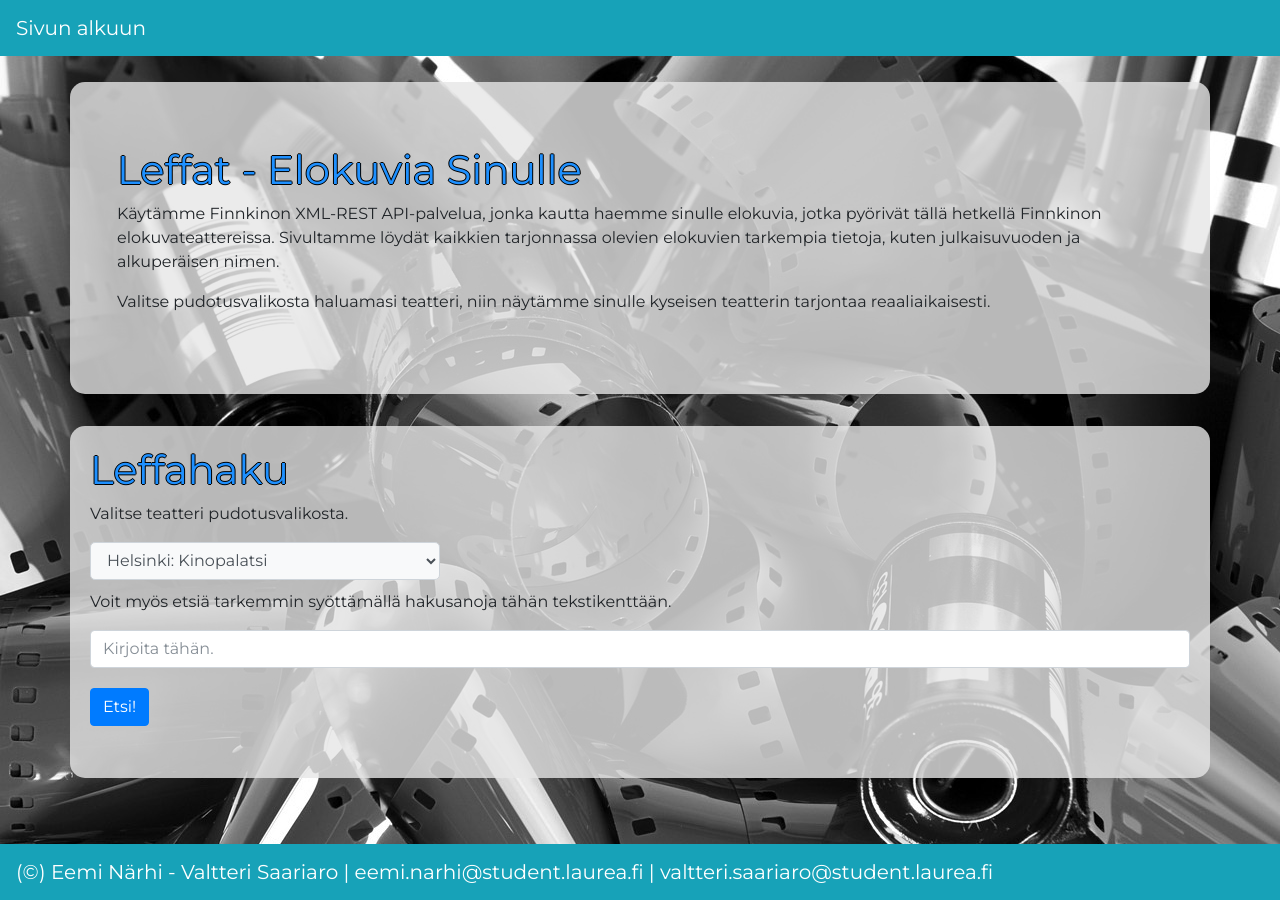
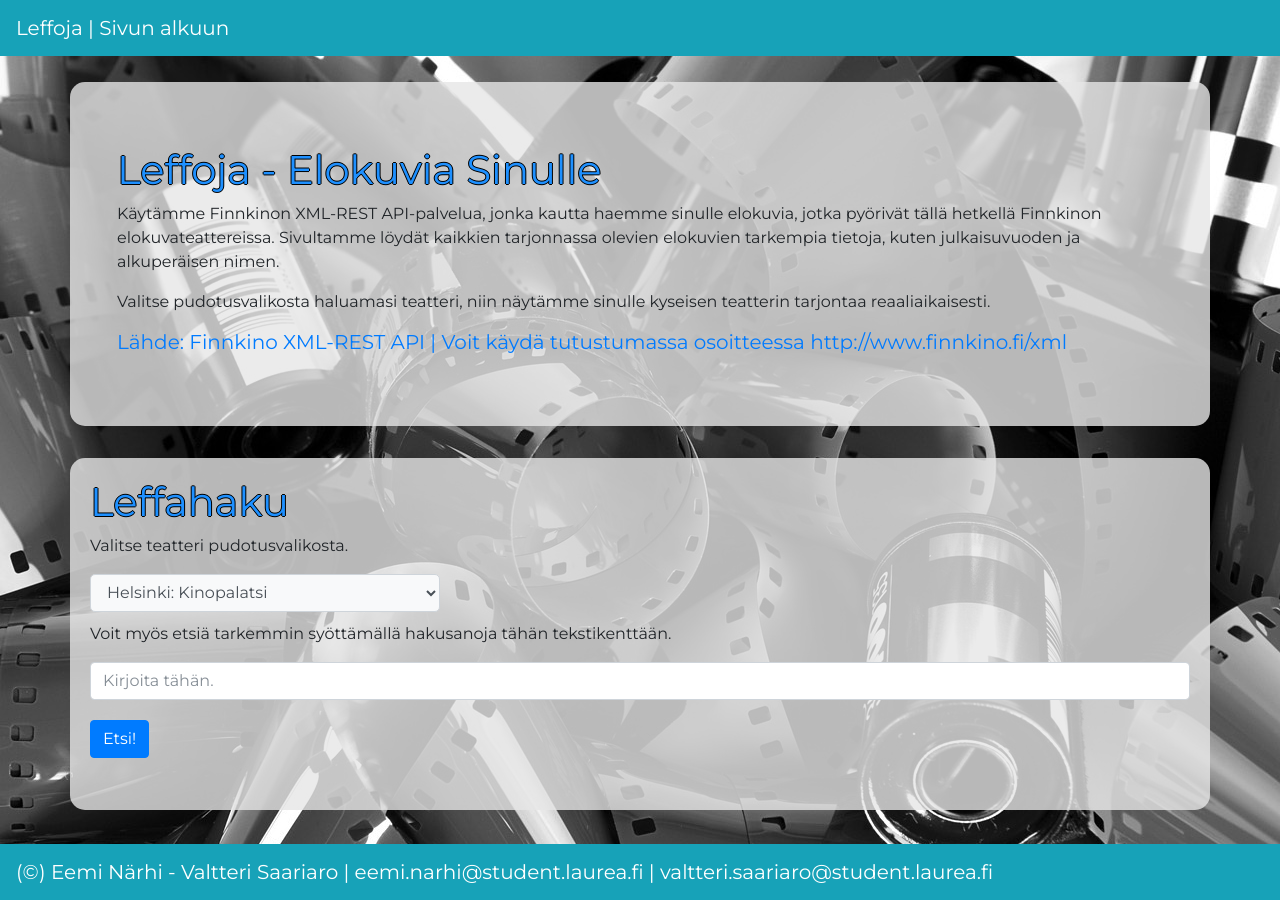
Before and after one commit to Emersson3/emersson3.github.io, a Jekyll site: the page Leffoja.html, which Jekyll copies as it is, in a window 1280 px wide. Built offline with Jekyll 4.4.1, drawn with Linux system fonts in a browser that asks for light colours; nearby versions of some CDN libraries.

Commit message:
Lisätty XML lähde ja nimityksiä uusittu

```diff
--- a/Leffoja.html
+++ b/Leffoja.html
@@ -295,13 +295,14 @@
 
 <body onLoad="vaihdaTausta()">
 	<nav class="navbar navbar-expand-sm navbar-dark bg-info sticky-top">
-  <a class="navbar-brand" href="#">Sivun alkuun</a>
+  <a class="navbar-brand" href="#">Leffoja | Sivun alkuun</a>
 </nav>
 	<div class="container">
 	<div class="jumbotron">
-  <h1>Leffat - Elokuvia Sinulle</h1>
+  <h1>Leffoja - Elokuvia Sinulle</h1>
 		<p>Käytämme Finnkinon XML-REST API-palvelua, jonka kautta haemme sinulle elokuvia, jotka pyörivät tällä hetkellä Finnkinon elokuvateattereissa. Sivultamme löydät kaikkien tarjonnassa olevien elokuvien tarkempia tietoja, kuten julkaisuvuoden ja alkuperäisen nimen.</p>
   		<p>Valitse pudotusvalikosta haluamasi teatteri, niin näytämme sinulle kyseisen teatterin tarjontaa reaaliaikaisesti.</p>
+		<h5 class="text-primary">Lähde: Finnkino XML-REST API | Voit käydä tutustumassa osoitteessa <a href="http://www.finnkino.fi/xml" class="text-primary">http://www.finnkino.fi/xml</a></h5>
 </div>
 	</div>
 		<div class="container" id="elokuvat">
```
